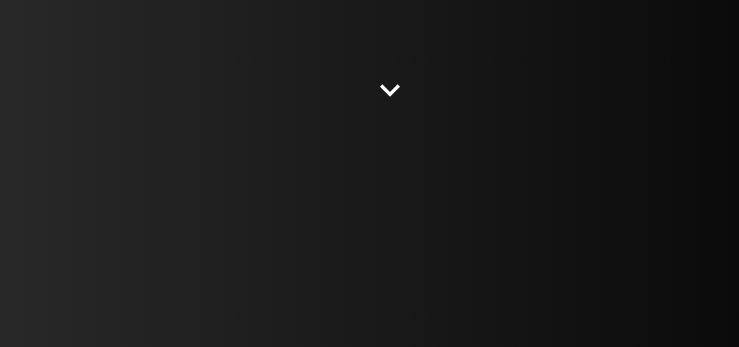
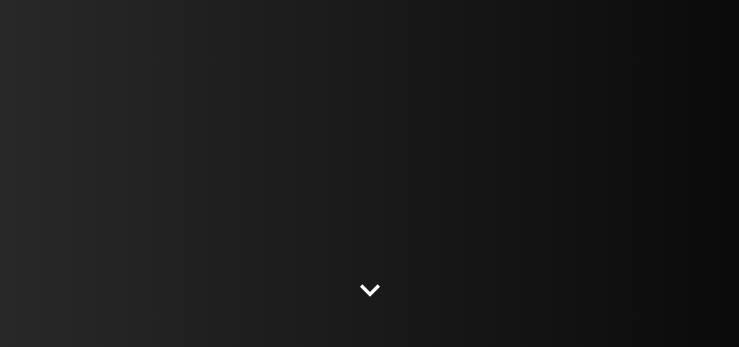
Before and after one commit to davidgamaserrate1/portfoliov2, a React (Create React App) app: page / in a window 1280 px wide. Shown: the part 450-797 px from the top of the page, without its empty margins (270-1009 px from the left). Built offline with nearby package versions, Linux system fonts and the light colour scheme; a web font is replaced by a local one.

Commit message:
feat(Home) Itens centralizados

```diff
--- a/src/App.js
+++ b/src/App.js
@@ -1,7 +1,7 @@
 import React from 'react';
 import { ChakraProvider,  } from '@chakra-ui/react';
 import './styles.css'
-import Home from './components/Pages/Home/index.js';
+import Home from './Pages/Home';
 
 function App() {
   return (
--- a/src/components/Pages/Home/home_styles.css
+++ b/src/Pages/Home/home_styles.css
@@ -8,7 +8,7 @@
 
 .home_down:hover{
     cursor: pointer;
-    background-color: #fff;
+     transform: scale(1.1);
     color: #000;
 
 }
--- /dev/null
+++ b/src/Pages/Home/index.js
@@ -0,0 +1,33 @@
+import React from "react";
+import TextAnimation from "../../components/TextAnimation";
+import './home_styles.css'
+import { ChevronDownIcon } from "@chakra-ui/icons";
+import { motion } from 'framer-motion';
+
+const Home = () => {
+  return (
+    <motion.div
+        initial={{ opacity: 0, y: 10 }}
+        animate={{ opacity: 1, y: 0 }}
+        transition={{ duration: 0.5 }}
+
+      >
+    <div className="home" style={{ display: 'flex', flexDirection: 'column', justifyContent: 'center', alignItems: 'center', height: '100vh' }}>
+      <motion.div
+        initial={{ opacity: 0, y: 10 }}
+        animate={{ opacity: 1, y: 0 }}
+        exit={{ opacity: 0, y: -20 }}
+        transition={{ duration: 1, ease: "easeOut" }}
+        style={{ fontSize: '30px', textAlign: 'center' }}
+      >
+        <TextAnimation />
+      </motion.div>
+      <div className="home_down" style={{ position: 'absolute', bottom: '5%', left: '50%', transform: 'translateX(-50%)' }}>
+        <ChevronDownIcon w={10} h={10} color={'#fff'} />
+      </div>
+    </div>
+    </motion.div>
+  )
+}
+
+export default Home;
--- a/src/components/Pages/Home/index.js
+++ /dev/null
@@ -1,26 +0,0 @@
-import React from "react";
-import TextAnimation from "../../TextAnimation";
-import './home_styles.css'
-import { ChevronDownIcon } from "@chakra-ui/icons";
-import { motion } from 'framer-motion';
-
-const Home = () => {
-  return (
-    <div className="home">
-      <TextAnimation />
-      <motion.div
-        initial={{ opacity: 0, y: 10 }}
-        animate={{ opacity: 1, y: 0 }}
-        exit={{ opacity: 0, y: -20 }}
-        transition={{ duration: 1, ease: "easeOut" }} // Adicionado "ease: easeOut" e "duration: 1"
-        style={{ fontSize: '30px' }}
-      >
-        <div className="home_down">
-            <ChevronDownIcon w={10} h={10} color={'#fff'} style={{ position: 'absolute', bottom: '30%', left: '50%' , margin:'autom auto'}} />
-        </div>
-      </motion.div>
-    </div>
-  )
-}
-
-export default Home;
--- a/src/components/TextAnimation/index.js
+++ b/src/components/TextAnimation/index.js
@@ -22,9 +22,6 @@ const TextAnimation = () => {
   return (
 
     <div className='textAnimation' style={{ maxHeight:'100vh',display: 'flex', justifyContent: 'center', alignItems: 'center', height: '100vh' }}>
-        {/* <div style={{ position: 'absolute', top: '40%', left: '50%', transform: 'translate(-50%, -50%)' }}>
-            <Heading>Seja Bem vindo(a)!</Heading>
-        </div> */}
         <motion.div
         initial={{ opacity: 0, y: 20 }}
         animate={{ opacity: 1, y: 0 }}
```
